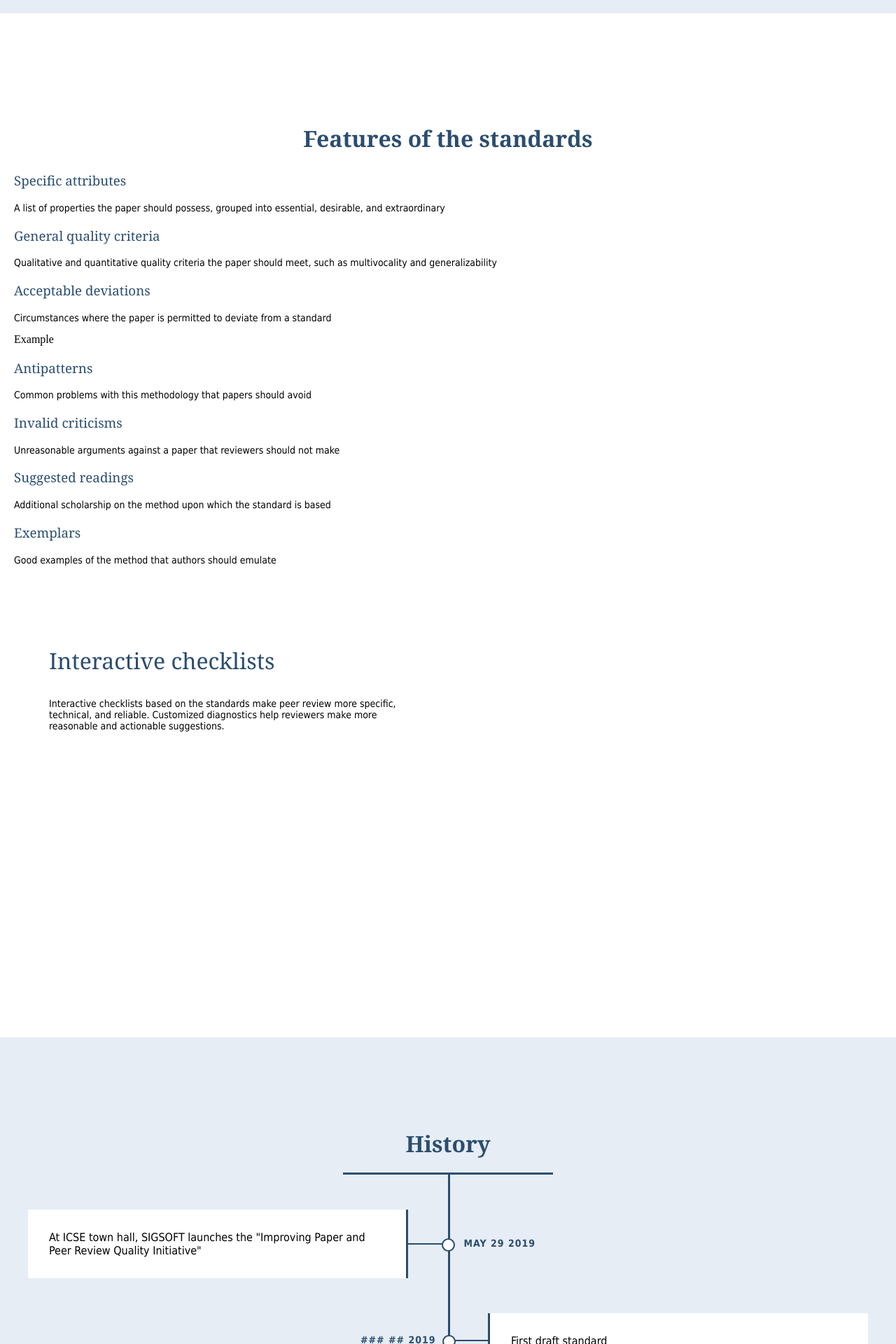
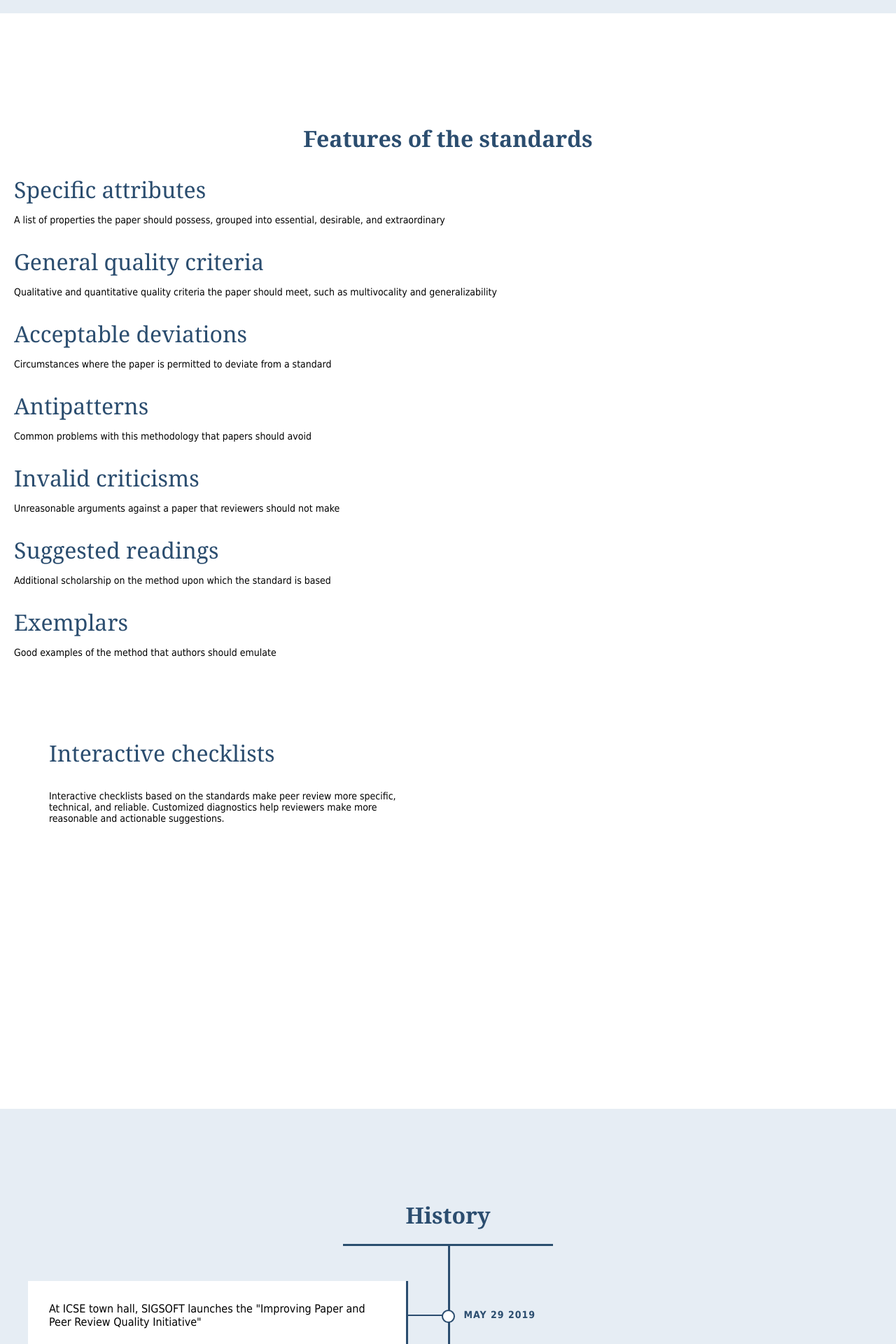
Before and after one commit to eschltz/standardstest, a Jekyll site: the page built from index.md, in a window 1280 px wide. Shown: the part 1285-3205 px from the top of the page at 70% size. Built offline with Jekyll 4.4.1, drawn with Linux system fonts in a browser that asks for light colours.

Commit message:
New feature section styling

```diff
--- a/assets/css/style.scss
+++ b/assets/css/style.scss
@@ -300,7 +300,7 @@ main .page-link {
 	margin-top: 30px;
 	padding: 20px;
 	padding-top: 100px;
-	padding-bottom: 100px;
+	padding-bottom: 70px;
 }
 
 #instruction-section h2 {
@@ -309,6 +309,12 @@ main .page-link {
 	text-align: center;
 	font-family: "Georgia";
 	color: #2b4d6f;
+}
+
+#instruction-section div h3 {
+	font-size: 2em;
+	margin-top: 30px;
+	margin-bottom: 5px
 }
 
 .instruction-box  {
--- a/index.md
+++ b/index.md
@@ -64,9 +64,6 @@ layout: default
 	<div>
 		<h3>Acceptable deviations</h3>
 		<p>Circumstances where the paper is permitted to deviate from a standard</p>
-		<div class="example-container">
-			Example
-		</div>
 	</div>
 
 	<div>
```
